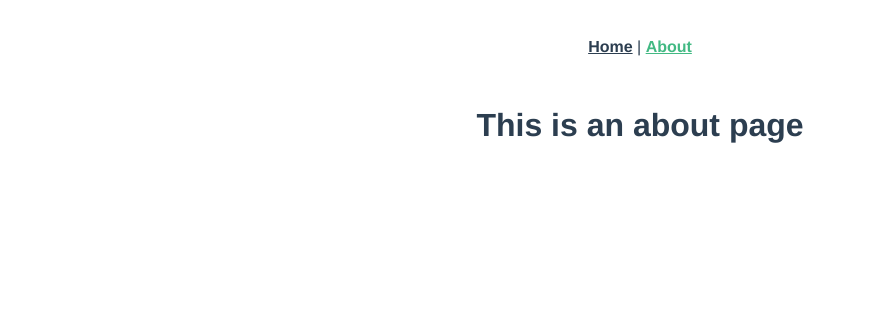
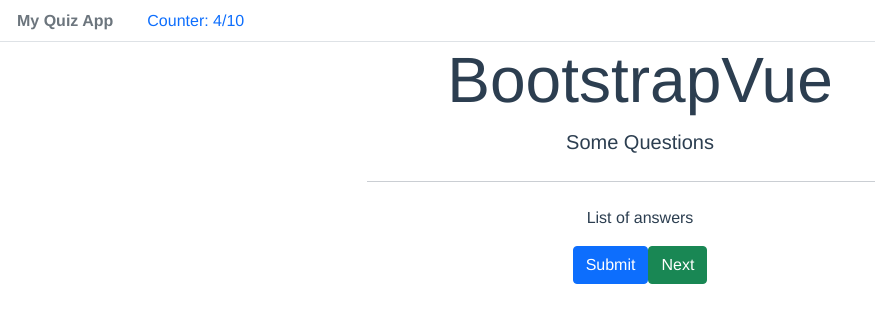
Before and after one commit to OkiemuteGold/quiz-app, a Vue app: page /about in a window 1280 px wide. Shown: the top 322 px of the page, without its empty margins (0-875 px from the left). Built offline with nearby package versions, Linux system fonts and the light colour scheme.

Commit message:
added question box and header component

```diff
--- a/package.json
+++ b/package.json
@@ -8,6 +8,8 @@
     "lint": "vue-cli-service lint"
   },
   "dependencies": {
+    "bootstrap": "^5.0.1",
+    "bootstrap-vue": "^2.21.2",
     "core-js": "^3.6.5",
     "register-service-worker": "^1.7.1",
     "vue": "^2.6.11",
--- a/src/App.vue
+++ b/src/App.vue
@@ -1,12 +1,31 @@
 <template>
     <div id="app">
-    <div id="nav">
-      <router-link to="/">Home</router-link> |
-      <router-link to="/about">About</router-link>
+        <!-- <div id="nav">
+            <router-link to="/">Home</router-link>
         </div>
-    <router-view/>
+        <router-view /> -->
+        <Header />
+
+        <b-container class="bv-example-row">
+            <b-row>
+                <b-col sm="6" offset="3"><QuestionBox /></b-col>
+            </b-row>
+        </b-container>
     </div>
 </template>
+
+<script>
+import Header from "./components/Header.vue";
+import QuestionBox from "./components/QuestionBox.vue";
+
+export default {
+    name: "app",
+    components: {
+        Header,
+        QuestionBox,
+    },
+};
+</script>
 
 <style>
 #app {
@@ -17,7 +36,7 @@
     color: #2c3e50;
 }
 
-#nav {
+/* #nav {
     padding: 30px;
 }
 
@@ -28,5 +47,5 @@
 
 #nav a.router-link-exact-active {
     color: #42b983;
-}
+} */
 </style>
--- /dev/null
+++ b/src/components/Header.vue
@@ -0,0 +1,22 @@
+<template>
+    <div>
+        <b-nav tabs>
+            <b-nav-item disabled>
+                <b>My Quiz App</b>
+            </b-nav-item>
+            <b-nav-item>Counter: 4/10</b-nav-item>
+        </b-nav>
+    </div>
+</template>
+
+<script>
+// @ is an alias to /src
+
+export default {
+    name: "Header",
+    components: {},
+};
+</script>
+
+<style>
+</style>
--- a/src/components/HelloWorld.vue
+++ /dev/null
@@ -1,61 +0,0 @@
-<template>
-  <div class="hello">
-    <h1>{{ msg }}</h1>
-    <p>
-      For a guide and recipes on how to configure / customize this project,<br>
-      check out the
-      <a href="https://cli.vuejs.org" target="_blank" rel="noopener">vue-cli documentation</a>.
-    </p>
-    <h3>Installed CLI Plugins</h3>
-    <ul>
-      <li><a href="https://github.com/vuejs/vue-cli/tree/dev/packages/%40vue/cli-plugin-babel" target="_blank" rel="noopener">babel</a></li>
-      <li><a href="https://github.com/vuejs/vue-cli/tree/dev/packages/%40vue/cli-plugin-pwa" target="_blank" rel="noopener">pwa</a></li>
-      <li><a href="https://github.com/vuejs/vue-cli/tree/dev/packages/%40vue/cli-plugin-router" target="_blank" rel="noopener">router</a></li>
-      <li><a href="https://github.com/vuejs/vue-cli/tree/dev/packages/%40vue/cli-plugin-vuex" target="_blank" rel="noopener">vuex</a></li>
-      <li><a href="https://github.com/vuejs/vue-cli/tree/dev/packages/%40vue/cli-plugin-eslint" target="_blank" rel="noopener">eslint</a></li>
-    </ul>
-    <h3>Essential Links</h3>
-    <ul>
-      <li><a href="https://vuejs.org" target="_blank" rel="noopener">Core Docs</a></li>
-      <li><a href="https://forum.vuejs.org" target="_blank" rel="noopener">Forum</a></li>
-      <li><a href="https://chat.vuejs.org" target="_blank" rel="noopener">Community Chat</a></li>
-      <li><a href="https://twitter.com/vuejs" target="_blank" rel="noopener">Twitter</a></li>
-      <li><a href="https://news.vuejs.org" target="_blank" rel="noopener">News</a></li>
-    </ul>
-    <h3>Ecosystem</h3>
-    <ul>
-      <li><a href="https://router.vuejs.org" target="_blank" rel="noopener">vue-router</a></li>
-      <li><a href="https://vuex.vuejs.org" target="_blank" rel="noopener">vuex</a></li>
-      <li><a href="https://github.com/vuejs/vue-devtools#vue-devtools" target="_blank" rel="noopener">vue-devtools</a></li>
-      <li><a href="https://vue-loader.vuejs.org" target="_blank" rel="noopener">vue-loader</a></li>
-      <li><a href="https://github.com/vuejs/awesome-vue" target="_blank" rel="noopener">awesome-vue</a></li>
-    </ul>
-  </div>
-</template>
-
-<script>
-export default {
-  name: 'HelloWorld',
-  props: {
-    msg: String
-  }
-}
-</script>
-
-<!-- Add "scoped" attribute to limit CSS to this component only -->
-<style scoped>
-h3 {
-  margin: 40px 0 0;
-}
-ul {
-  list-style-type: none;
-  padding: 0;
-}
-li {
-  display: inline-block;
-  margin: 0 10px;
-}
-a {
-  color: #42b983;
-}
-</style>
--- /dev/null
+++ b/src/components/QuestionBox.vue
@@ -0,0 +1,27 @@
+<template>
+    <div class="question_box_container">
+        <b-jumbotron
+            header="BootstrapVue"
+            lead="Bootstrap v4 Components for Vue.js 2"
+        >
+            <template #lead> Some Questions </template>
+
+            <hr class="my-4" />
+
+            <p>List of answers</p>
+
+            <b-button variant="primary" href="#">Submit</b-button>
+            <b-button variant="success" href="#">Next</b-button>
+        </b-jumbotron>
+    </div>
+</template>
+
+<script>
+export default {
+    name: "QuestionBox",
+    components: {},
+};
+</script>
+
+<style>
+</style>
--- a/src/main.js
+++ b/src/main.js
@@ -1,13 +1,20 @@
-import Vue from 'vue'
-import App from './App.vue'
-import './registerServiceWorker'
-import router from './router'
-import store from './store'
+import Vue from "vue";
+import App from "./App.vue";
+import "./registerServiceWorker";
+import router from "./router";
+import store from "./store";
 
-Vue.config.productionTip = false
+import BootstrapVue from "bootstrap-vue";
+
+import "bootstrap/dist/css/bootstrap.css";
+import "bootstrap-vue/dist/bootstrap-vue.css";
+
+Vue.use(BootstrapVue);
+
+Vue.config.productionTip = false;
 
 new Vue({
-  router,
-  store,
-  render: h => h(App)
-}).$mount('#app')
+    router,
+    store,
+    render: (h) => h(App),
+}).$mount("#app");
--- a/src/router/index.js
+++ b/src/router/index.js
@@ -1,29 +1,29 @@
-import Vue from 'vue'
-import VueRouter from 'vue-router'
-import Home from '../views/Home.vue'
+import Vue from "vue";
+import VueRouter from "vue-router";
+// import Home from '../views/Home.vue'
 
-Vue.use(VueRouter)
+Vue.use(VueRouter);
 
 const routes = [
-  {
-    path: '/',
-    name: 'Home',
-    component: Home
-  },
-  {
-    path: '/about',
-    name: 'About',
-    // route level code-splitting
-    // this generates a separate chunk (about.[hash].js) for this route
-    // which is lazy-loaded when the route is visited.
-    component: () => import(/* webpackChunkName: "about" */ '../views/About.vue')
-  }
-]
+    //   {
+    //     path: '/',
+    //     name: 'Home',
+    //     component: Home
+    //   },
+    //   {
+    //     path: '/about',
+    //     name: 'About',
+    //     // route level code-splitting
+    //     // this generates a separate chunk (about.[hash].js) for this route
+    //     // which is lazy-loaded when the route is visited.
+    //     component: () => import(/* webpackChunkName: "about" */ '../views/About.vue')
+    //   }
+];
 
 const router = new VueRouter({
-  mode: 'history',
-  base: process.env.BASE_URL,
-  routes
-})
+    mode: "history",
+    base: process.env.BASE_URL,
+    routes,
+});
 
-export default router
+export default router;
--- a/src/views/About.vue
+++ /dev/null
@@ -1,5 +0,0 @@
-<template>
-  <div class="about">
-    <h1>This is an about page</h1>
-  </div>
-</template>
--- a/src/views/Home.vue
+++ /dev/null
@@ -1,18 +0,0 @@
-<template>
-  <div class="home">
-    <img alt="Vue logo" src="../assets/logo.png">
-    <HelloWorld msg="Welcome to Your Vue.js App"/>
-  </div>
-</template>
-
-<script>
-// @ is an alias to /src
-import HelloWorld from '@/components/HelloWorld.vue'
-
-export default {
-  name: 'Home',
-  components: {
-    HelloWorld
-  }
-}
-</script>
```
Also changed, not shown: src/assets/logo.png (deleted), 1 other file (tests, documents, lock files or other folders). Lines whose indentation alone changed are shown as unchanged.
